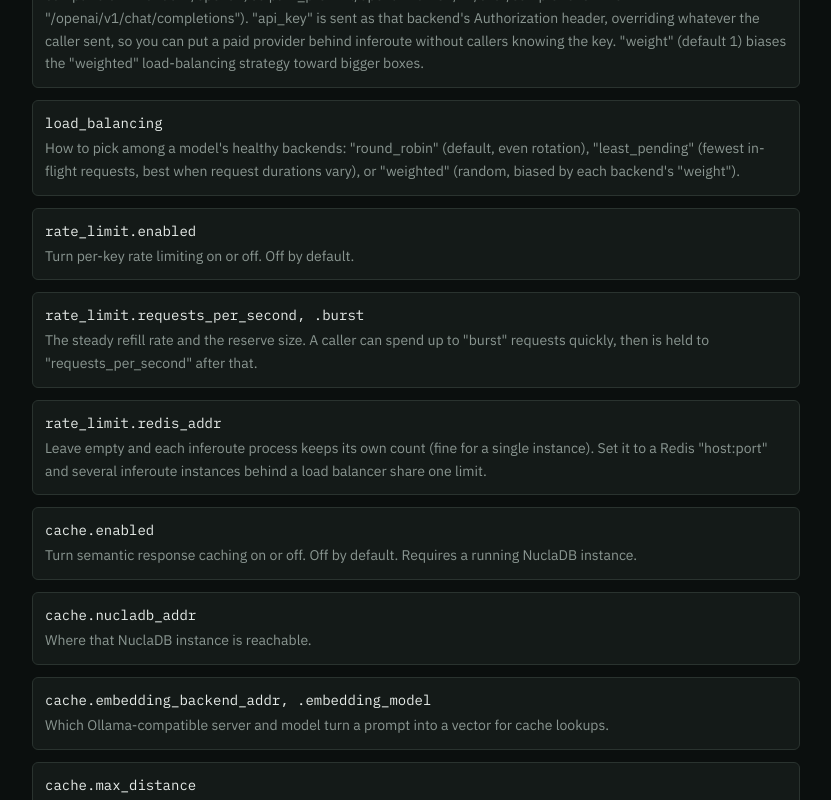
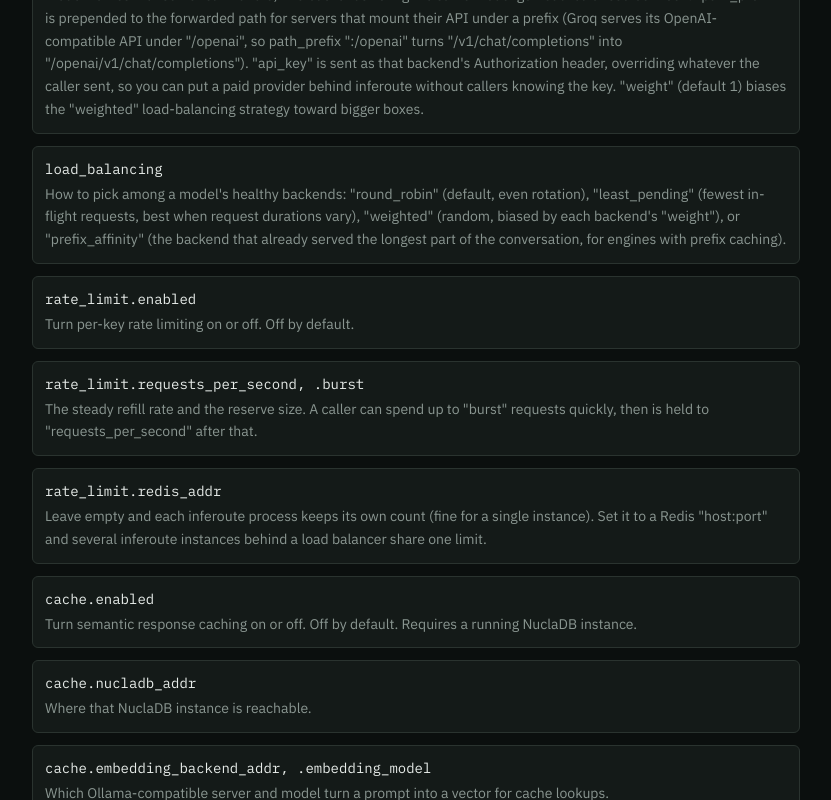
Before and after one commit to Rakshit-gen/inferoute, a Next.js app in the folder web/: page /docs in a window 1280 px wide. Shown: the part 5200-6000 px from the top of the page, without its empty margins (56-887 px from the left). Built offline with nearby package versions, Linux system fonts and the light colour scheme; no server answers.

Commit message:
docs: describe prefix_affinity and its benchmark

```diff
--- a/web/app/docs/page.tsx
+++ b/web/app/docs/page.tsx
@@ -82,7 +82,7 @@ const concepts: [string, React.ReactNode][] = [
   ],
   [
     'Load balancing',
-    'The rule for picking among a model\'s healthy backends, set by "load_balancing" in the config. round_robin (default) spreads requests evenly, one after another. least_pending sends each request to the backend with the fewest in-flight right now. weighted picks at random, biased by each backend\'s "weight".',
+    'The rule for picking among a model\'s healthy backends, set by "load_balancing" in the config. round_robin (default) spreads requests evenly, one after another. least_pending sends each request to the backend with the fewest in-flight right now. weighted picks at random, biased by each backend\'s "weight". prefix_affinity sends a chat request to the backend that already served the longest part of its conversation, so the engine\'s prefix cache is reused, unless that backend is running more than 1.25x the average load.',
   ],
   [
     'Failover',
@@ -118,7 +118,7 @@ const configFields: [string, React.ReactNode][] = [
   ],
   [
     'load_balancing',
-    'How to pick among a model\'s healthy backends: "round_robin" (default, even rotation), "least_pending" (fewest in-flight requests, best when request durations vary), or "weighted" (random, biased by each backend\'s "weight").',
+    'How to pick among a model\'s healthy backends: "round_robin" (default, even rotation), "least_pending" (fewest in-flight requests, best when request durations vary), "weighted" (random, biased by each backend\'s "weight"), or "prefix_affinity" (the backend that already served the longest part of the conversation, for engines with prefix caching).',
   ],
   ['rate_limit.enabled', 'Turn per-key rate limiting on or off. Off by default.'],
   [
@@ -594,7 +594,7 @@ inferouted -config config.example.json`}</Pre>
       <H2 id="limits">Current limitations</H2>
       <P>Things inferoute does not do yet, so you can plan around them:</P>
       <ul className="mt-3 space-y-2 text-sm text-ink-dim">
-        <li>Load balancing is round_robin, least_pending, or weighted. There is no true latency-aware routing (least_pending approximates it by in-flight count).</li>
+        <li>Load balancing is round_robin, least_pending, weighted, or prefix_affinity. There is no true latency-aware routing (least_pending approximates it by in-flight count).</li>
         <li>
           Flaky backends are only handled coarsely: three 5xx responses in a row remove one for 15
           seconds. There is no error-rate based circuit breaker.
```
Also changed, not shown: 2 other files (tests, documents, lock files or other folders).
